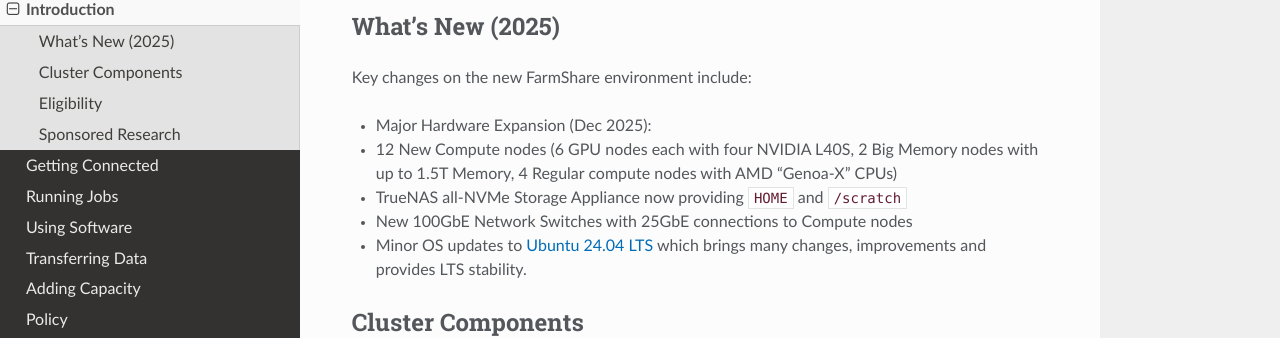
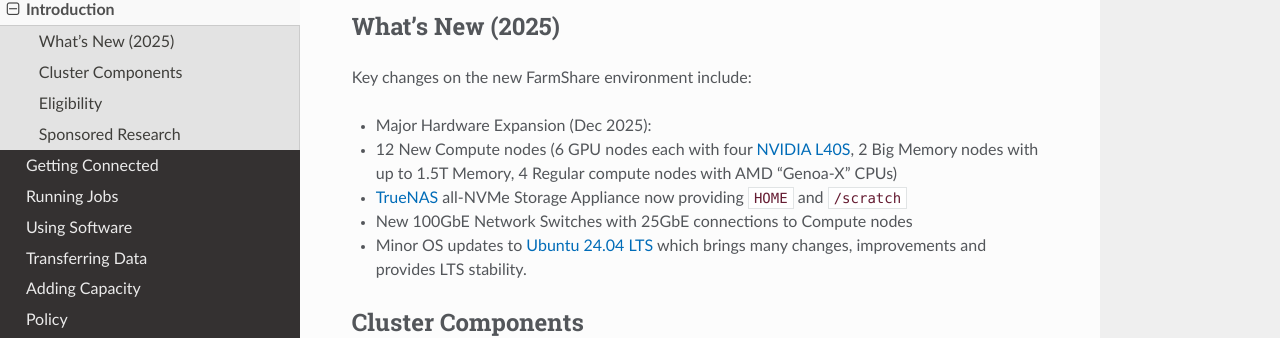
Before and after one commit to stanford-rc/farmshare-docs, an MkDocs documentation site: the page built from docs/index.md, in a window 1280 px wide and 900 px high, scrolled down 368 px. Shown: the part 118-456 px from the top of the window. Built offline with MkDocs 1.6.1, drawn with Linux system fonts in a browser that asks for light colours; nearby versions of some CDN libraries; some of the changed lines change nothing that is shown.

Commit message:
Update hardware expansion details with links

```diff
--- a/docs/index.md
+++ b/docs/index.md
@@ -11,8 +11,8 @@
 Key changes on the new FarmShare environment include:
 
 * Major Hardware Expansion (Dec 2025):
-   * 12 New Compute nodes (6 GPU nodes each with four NVIDIA L40S, 2 Big Memory nodes with up to 1.5T Memory, 4 Regular compute nodes with AMD "Genoa-X" CPUs)
-   * TrueNAS all-NVMe Storage Appliance now providing `HOME` and `/scratch`
+   * 12 New Compute nodes (6 GPU nodes each with four [NVIDIA L40S](https://www.nvidia.com/en-us/data-center/l40s/), 2 Big Memory nodes with up to 1.5T Memory, 4 Regular compute nodes with AMD "Genoa-X" CPUs)
+   * [TrueNAS](https://www.truenas.com/blog/the-new-performance-flagship-truenas-f-series/) all-NVMe Storage Appliance now providing `HOME` and `/scratch`
    * New 100GbE Network Switches with 25GbE connections to Compute nodes
 * Minor OS updates to [Ubuntu 24.04 LTS](https://wiki.ubuntu.com/NobleNumbat/ReleaseNotes) which brings many changes, improvements and provides LTS stability.
 
```
